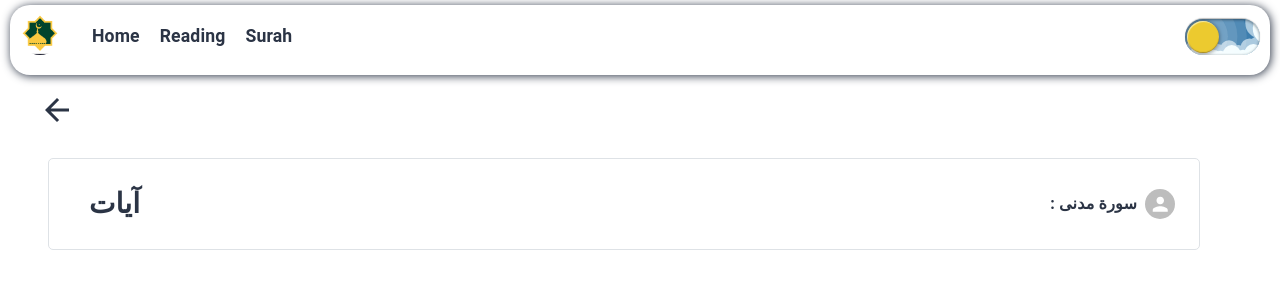
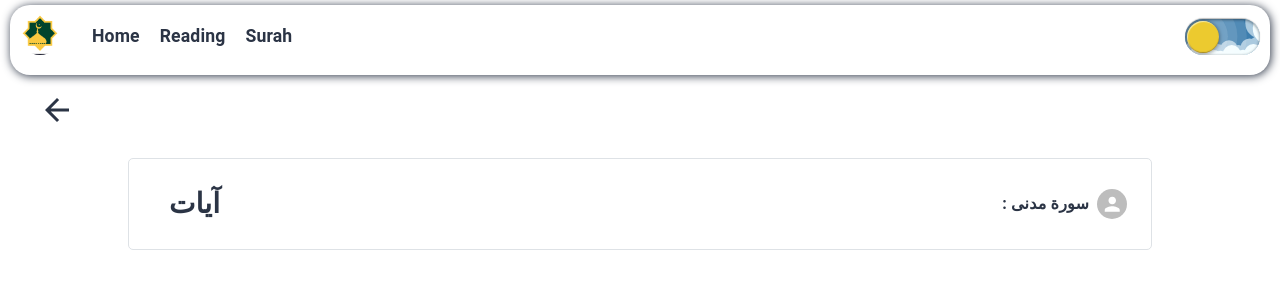
Before and after one commit to ZiadAhmed92/quran, a React (Vite) app: page /1/1 in a window 1280 px wide. Shown: the top 299 px of the page. Built offline with nearby package versions, Linux system fonts and the light colour scheme; no server answers; a web font is replaced by a local one.

Commit message:
noChange

```diff
--- a/src/Components/Shikh/Shikh.jsx
+++ b/src/Components/Shikh/Shikh.jsx
@@ -33,7 +33,7 @@ const Shikh = ({ sora }) => {
       <div className="btn-shikh" onClick={() => navigate(`/quran/${id}`)}>
         <ArrowBackIcon sx={{fontSize:"1.5em"}}/>
       </div>
-      <div className=" sora-main mx-5 quran-main p-3 border" key={sora.number}>
+      <div className=" sora-main quran-main p-3 border" key={sora.number}>
         {" "}
         <div>
           <div className="flex px-2">
@@ -55,7 +55,7 @@ const Shikh = ({ sora }) => {
       </div>
 
       <div className="text-center py-5  ">
-        <h4>
+        <h4 style={{textTransform:"capitalize"}}>
         {shikh.slice(3)} : الشيخ
 
         </h4>
--- a/src/index.css
+++ b/src/index.css
@@ -56,6 +56,7 @@
 @media only screen and (max-width: 500px) {
   .img1{
     width: 100% !important;
+
   }
 .arrowUp{
 
@@ -78,18 +79,17 @@
   padding: 0 5px;
 
 }
+
+}
 .quran-main{
+  width: 80%;
+  margin: auto;
+  margin-top: 20px;
   border-radius: 20px;
   -webkit-border-radius: 20px;
   -moz-border-radius: 20px;
   -ms-border-radius: 20px;
   -o-border-radius: 20px;
-}
-}
-.quran-main{
-  width: 90%;
-  margin: auto;
-  margin-top: 20px;
 }
 /* footer */
 .footer{
```
